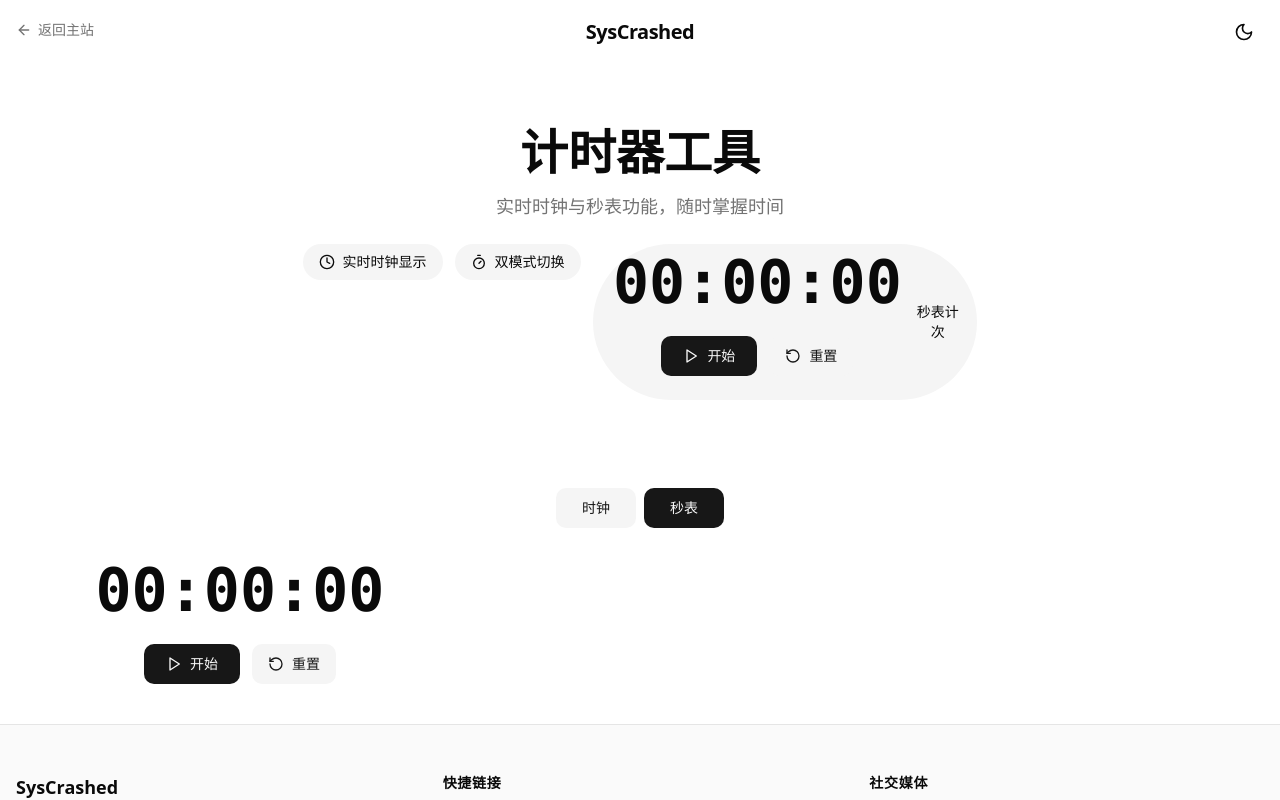
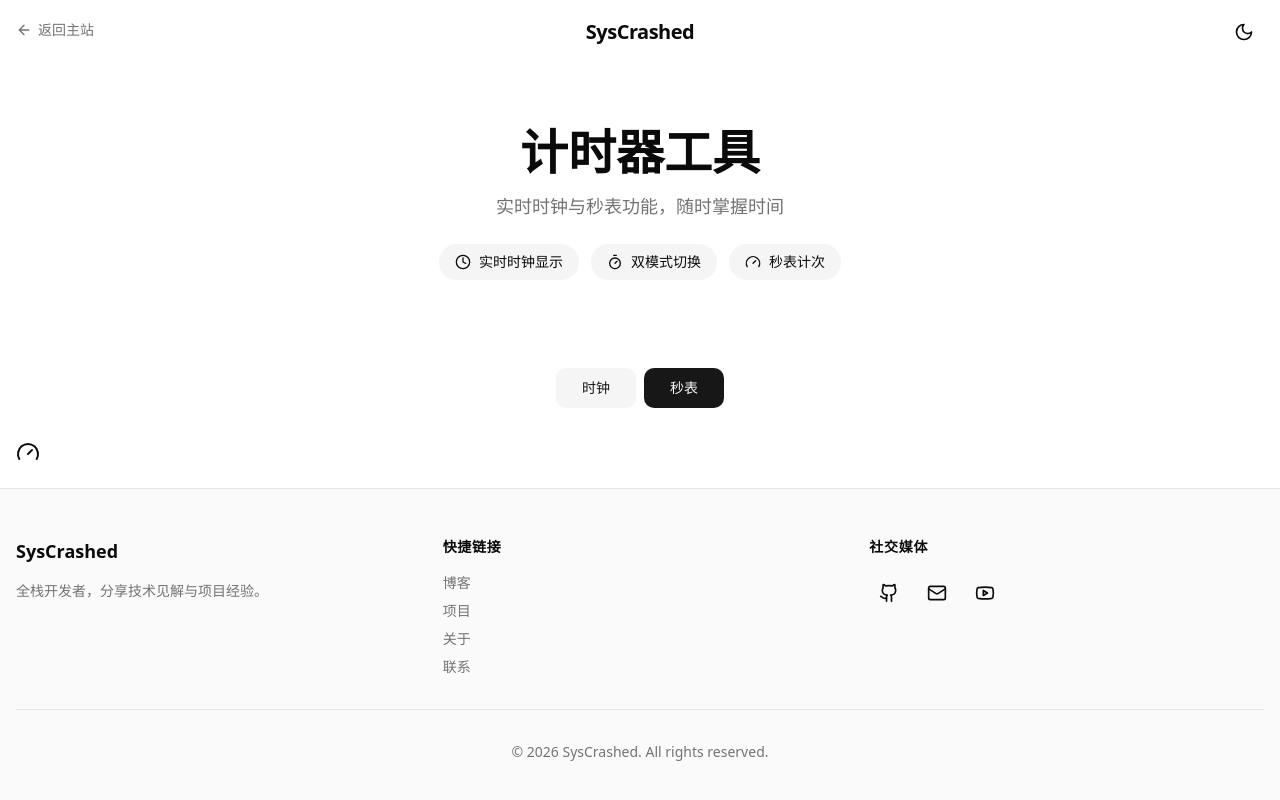
Before and after one commit to Sys-Crashed/Timer, a Next.js app: page / in a window 1280 px wide. Both pictures are taken after a click on the button "秒表". Shown: the top 800 px of the page. Built offline with nearby package versions, Linux system fonts and the light colour scheme.

Commit message:
fix: replace Stopwatch with Gauge icon (lucide-react)

```diff
--- a/package.json
+++ b/package.json
@@ -16,7 +16,8 @@
     "next": "^15.2.0",
     "react": "^19.0.0",
     "react-dom": "^19.0.0",
-    "tailwind-merge": "^2.6.1"
+    "tailwind-merge": "^2.6.1",
+    "tw-animate-css": "^1.4.0"
   },
   "devDependencies": {
     "@tailwindcss/postcss": "^4.0.0",
--- a/src/app/globals.css
+++ b/src/app/globals.css
@@ -1,4 +1,5 @@
 @import 'tailwindcss';
+@import 'tw-animate-css';
 
 @custom-variant dark (&:is(.dark *));
 
--- a/src/app/page.tsx
+++ b/src/app/page.tsx
@@ -1,7 +1,7 @@
 "use client";
 
 import { useState, useEffect } from "react";
-import { Play, Pause, RotateCcw, Clock, Timer, Stopwatch } from "lucide-react";
+import { Play, Pause, RotateCcw, Clock, Timer, Gauge } from "lucide-react";
 import { motion } from "framer-motion";
 import { clsx } from "clsx";
 import { ToolLayout } from "./tool-layout";
@@ -12,7 +12,7 @@ type DisplayMode = "digital" | "analog";
 const features = [
   { icon: Clock, text: "实时时钟显示" },
   { icon: Timer, text: "双模式切换" },
-  { icon: Stopwatch, text: "秒表计次" },
+  { icon: Gauge, text: "秒表计次" },
 ];
 
 function formatTime(seconds: number): string {
@@ -303,7 +303,7 @@ export default function TimerPage() {
             animate={{ opacity: 1, y: 0 }}
             transition={{ duration: 0.5, delay: 0.15 }}
           >
-            <Stopwatch />
+            <Gauge />
           </motion.div>
         ) : (
           <>
```
Also changed, not shown: next-env.d.ts (added), 1 other file (tests, documents, lock files or other folders).
